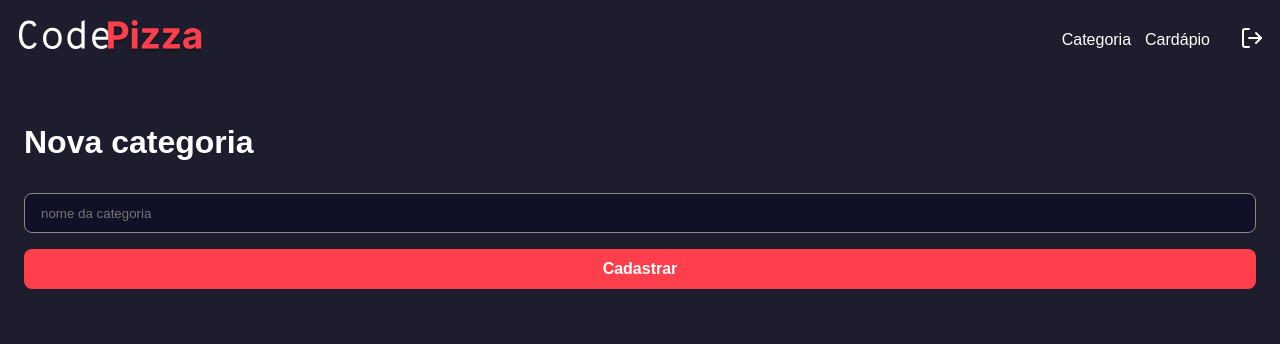
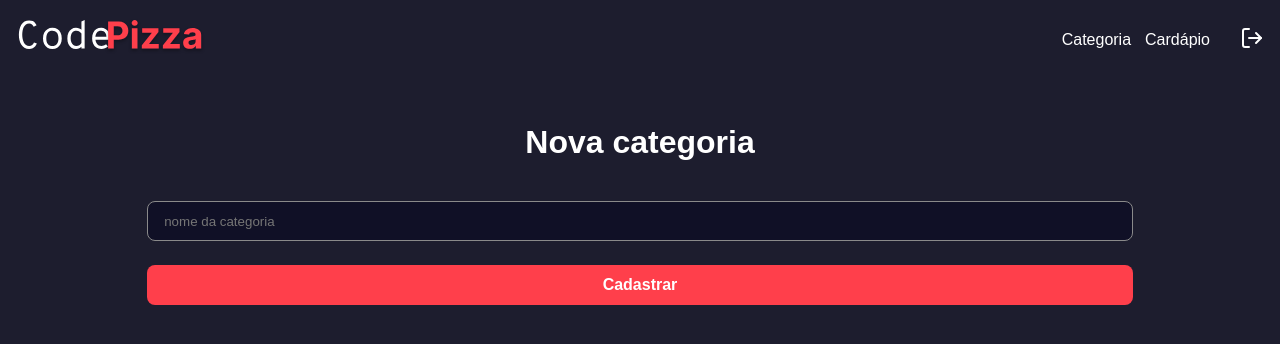
Before and after one commit to carol-baiao/CodePizza, a Next.js app in the folder frontend/: page /dashboard/category in a window 1280 px wide. Shown: the top 344 px of the page. Built offline with nearby package versions, Linux system fonts and the light colour scheme.

Commit message:
feat: add logic to create category

```diff
--- a/frontend/src/app/dashboard/category/page.tsx
+++ b/frontend/src/app/dashboard/category/page.tsx
@@ -1,10 +1,29 @@
 import styles from './styles.module.scss'
 import { Button } from '@/app/dashboard/components/button'
+import { api } from '@/services/api';
+import { getCookieServer } from '@/lib/cookieServer';
 
 export default function Category() {
-    async function handleRegisterCategory() {
+    async function handleRegisterCategory(formData: FormData) {
         "use server"
+        const name = formData.get('name') as string;
 
+        if(name.trim() === "") return;
+
+        const data = {
+            name: name,
+        }
+
+        const token = await getCookieServer();
+
+        await api.post('/category', data, {
+            headers: {
+                Authorization: `Bearer ${token}`
+            }
+        })
+        .catch((err) => {
+            console.log(err);
+        })
     }
 
     return(
--- a/frontend/src/app/dashboard/category/styles.module.scss
+++ b/frontend/src/app/dashboard/category/styles.module.scss
@@ -3,7 +3,8 @@
     margin: 20px auto;
     display: flex;
     flex-direction: column;
-    gap: 32px;
+    align-items: center;
+    gap: 40px;
 
     h1 {
         color: var(--white);
@@ -11,8 +12,9 @@
 }
 
 .form {
+    width: 80%;
     display: flex;
-    gap: 16px;
+    gap: 24px;
     flex-direction: column;
 }
 
@@ -24,4 +26,9 @@
     padding: 0 16px;
     color: var(--white);
     border: 1px solid var(--gray-100);
+
+    &:focus {
+        border-color: var(--white);
+        box-shadow: 0px 1px 2px var(--gray-100);
+    }
 }
```
